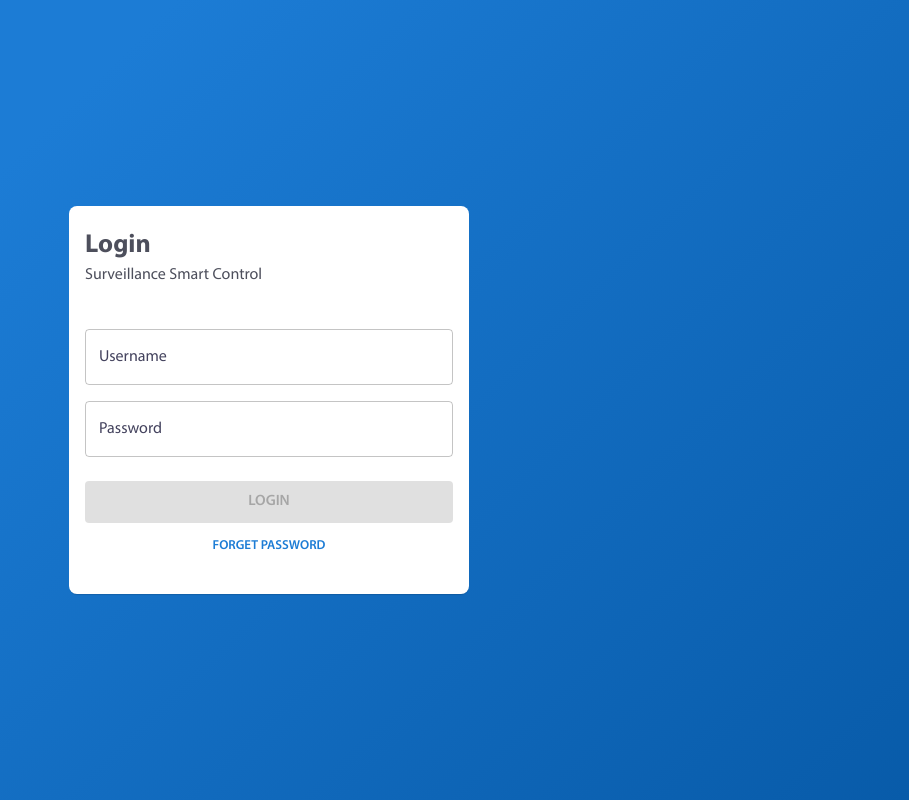
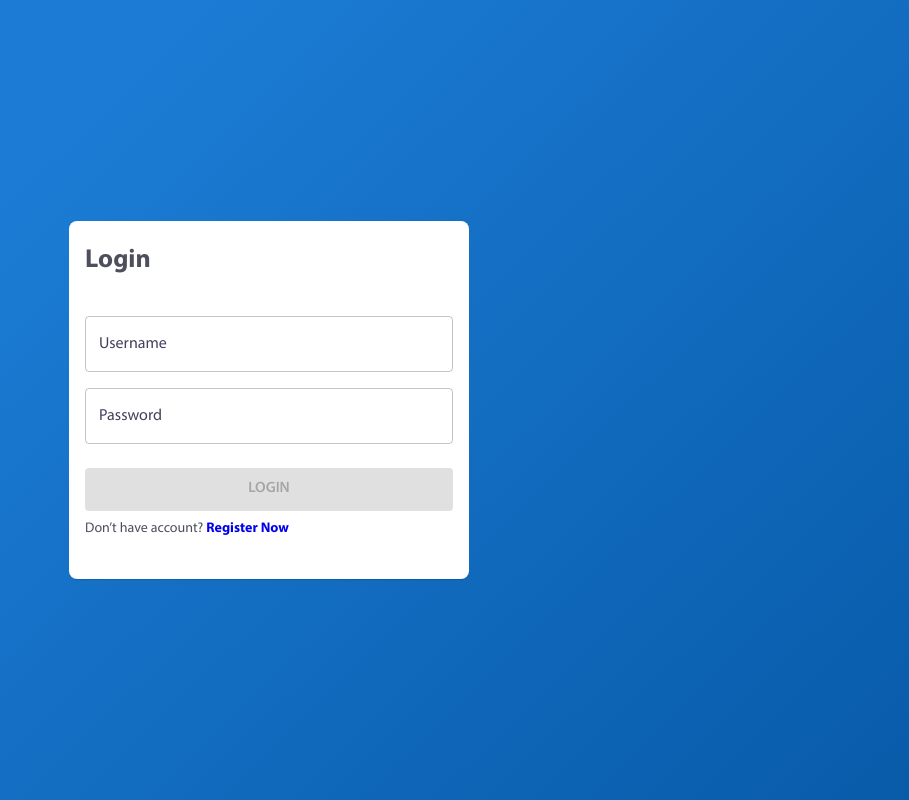
Before and after one commit to amirzenoozi/arvan-cloud-interview, a React app: page /login in a window 1280 px wide. Shown: the whole page, without its empty margins (371-1280 px from the left). Built offline with nearby package versions, Linux system fonts and the light colour scheme; what i18next-chained-backend, jss-rtl would draw is missing.

Commit message:
:zap: add register link to login page

```diff
--- a/src/pages/login/login.tsx
+++ b/src/pages/login/login.tsx
@@ -4,7 +4,7 @@ import * as Yup from 'yup';
 import { FormikValues, useFormik } from 'formik';
 import { useDispatch, useSelector } from 'react-redux';
 import actions from 'src/redux/actions';
-import { useHistory } from 'react-router-dom';
+import { NavLink, useHistory } from 'react-router-dom';
 import { localStore } from 'src/helpers/storage-helper';
 import jwt from 'jwt-decode';
 import moment from 'moment';
@@ -82,7 +82,6 @@ const Login: React.FC = () => {
         <Box className={classes.FormWrapper}>
           <div className={classes.FormHeader}>
             <Typography variant='h2' component='p' className={classes.FormTitle}><strong>Login</strong></Typography>
-            <Typography variant='subtitle1' component='p'>Surveillance Smart Control</Typography>
           </div>
           <form onSubmit={formik.handleSubmit}>
             <Grid container spacing={2}>
@@ -124,9 +123,9 @@ const Login: React.FC = () => {
                 { isWaiting && <CircularProgress size={24} className={classes.buttonProgress}/>}
               </div>
               <div className={classes.SubmitBtnWrapper}>
-                <Button fullWidth color="primary" type="button" size="small" >
-                  Forget Password
-                </Button>
+                <div className={classes.SubmitBtnWrapper}>
+                  Don’t have account? <NavLink to={`/register`}><strong>Register Now</strong></NavLink>
+                </div>
               </div>
             </Box>
           </form>
```
